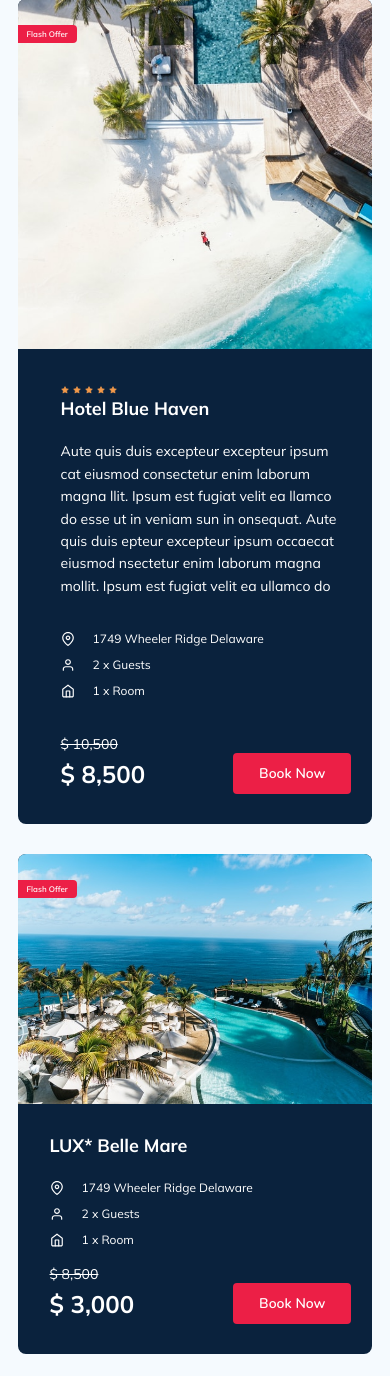
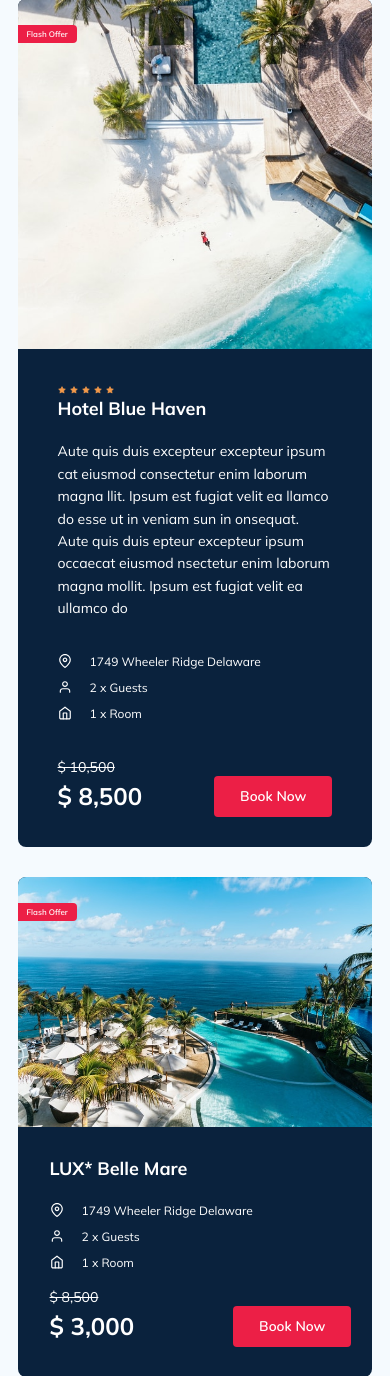
Before and after one commit to Olia-tsk/tour-plan, a PHP site: page / in a window 390 px wide. Shown: the part 1249-2625 px from the top of the page. Run offline with PHP 8.4, Linux system fonts and the light colour scheme; some libraries are stand-ins or nearby versions.

Commit message:
fix padding at package section

```diff
--- a/css/style.css
+++ b/css/style.css
@@ -1420,7 +1420,7 @@ template {
   left: 50%;
   transform: translate(-50%, -50%);
   max-width: 478px;
-  min-height: 487px;
+  min-height: 95%;
   padding: 33px 88px;
   color: #FFFFFF;
   background-color: #0A223D;
@@ -1829,6 +1829,10 @@ template {
   .packages-card__main-image {
     height: 350px;
   }
+  .packages-card__main-info {
+    padding-left: 40px;
+    padding-right: 40px;
+  }
   .packages-card__img-container {
     width: 100%;
     flex-basis: 0;
--- a/sass/_media.sass
+++ b/sass/_media.sass
@@ -279,6 +279,9 @@
         align-items: flex-start
         &-image
           height: 350px
+        &-info
+          padding-left: 40px
+          padding-right: 40px
       &__img
         &-container
           width: 100%
--- a/sass/blocks/_modal.sass
+++ b/sass/blocks/_modal.sass
@@ -19,7 +19,7 @@
     left: 50%
     transform: translate(-50%, -50%)
     max-width: 478px
-    min-height: 487px
+    min-height: 95%
     padding: 33px 88px
     color: $light
     background-color: $dark
```
Also changed, not shown: 1 other file.
